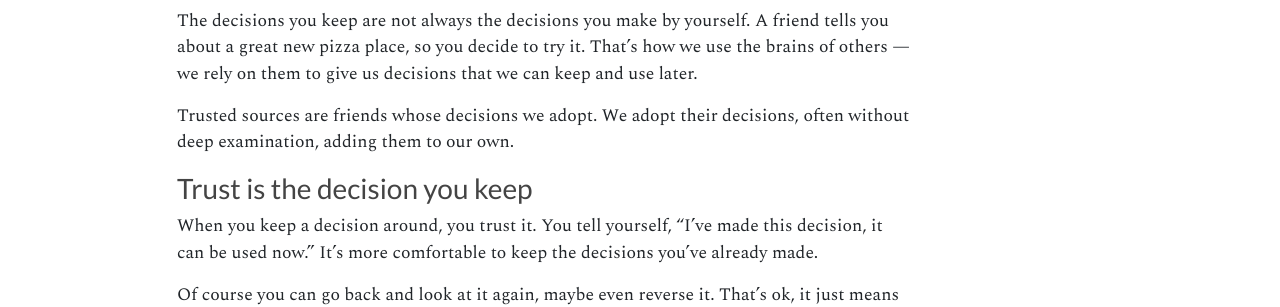
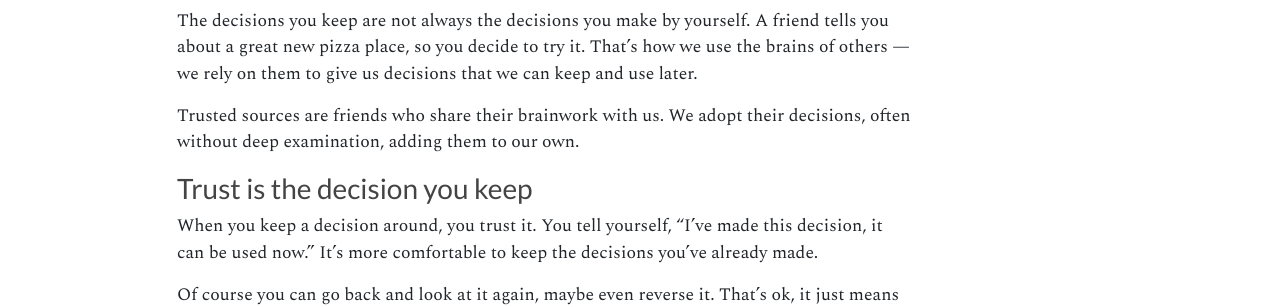
Before and after one commit to straz/artificialtrust, a Jekyll site: the page built from _articles/decisions.md, in a window 1280 px wide. Shown: the part 639-946 px from the top of the page. Built offline with Jekyll 4.4.1, drawn with Linux system fonts in a browser that asks for light colours; nearby versions of some CDN libraries.

Commit message:
brainwork

```diff
--- a/_articles/decisions.md
+++ b/_articles/decisions.md
@@ -28,8 +28,9 @@ yourself. A friend tells you about a great new pizza place, so you
 decide to try it.  That's how we use the brains of others &mdash; we
 rely on them to give us decisions that we can keep and use later.
 
-Trusted sources are friends whose decisions we adopt.  We adopt their
-decisions, often without deep examination, adding them to our own.
+Trusted sources are friends who share their brainwork with us.  We
+adopt their decisions, often without deep examination, adding them to
+our own.
 
 ### Trust is the decision you keep
 
```
